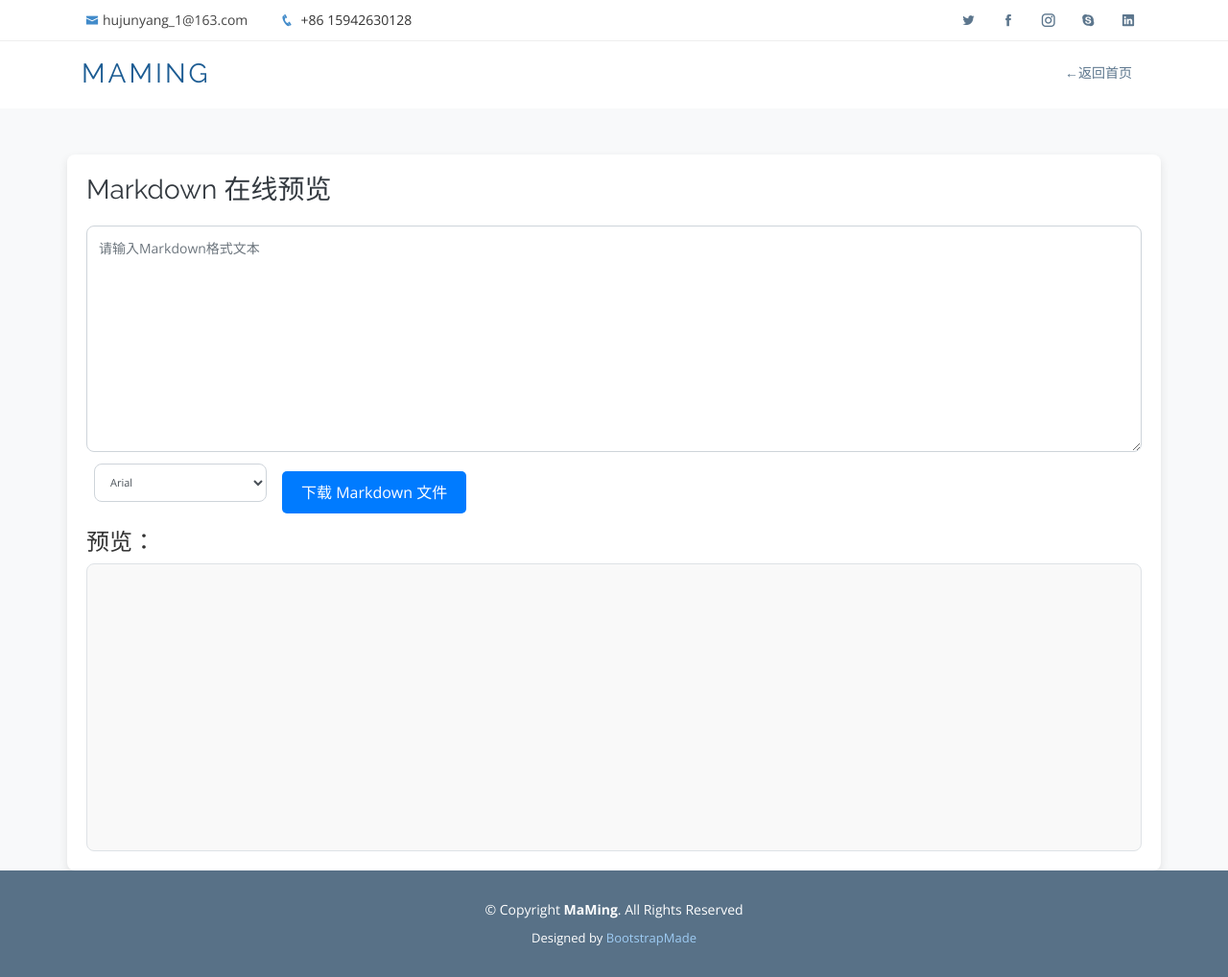
After one commit to FanZDStar/ChartCloudRepo, a Flask app: page /preview in a window 1280 px wide. The commit adds this page. Shown: the whole page at 96% size. Run offline with Flask 3, Linux system fonts and the light colour scheme; some libraries are stand-ins or nearby versions.

Commit message:
add markdown preview

```diff
--- a/app.py
+++ b/app.py
@@ -2,7 +2,7 @@
 Author: ourEDA MaMing
 Date: 2024-10-24 00:15:31
 LastEditors: ourEDA MaMing
-LastEditTime: 2024-12-01 12:27:10
+LastEditTime: 2024-12-01 13:56:54
 FilePath: \ChartCloudRepo\app.py
 Description: 李猴啊
 
@@ -292,7 +292,9 @@ def like_review(review_id):
         return jsonify({"message": "评论未找到!"}), 404
 
 
-
+@app.route("/preview")
+def preview():
+    return render_template('preview.html')
 
 
 if __name__ == '__main__':
--- a/templates/movie.html
+++ b/templates/movie.html
@@ -71,8 +71,6 @@
           <li><a href="/index">首页</a></li>
           <li class="active"><a href="/movie">电影</a></li>
           <li><a href="/score">数据处理</a></li>
-          <li><a href="/team">团队</a></li>
-          <li><a href="/WordCloudTool">词云小工具</a></li>
           <li><a href="/review">电影评论区</a></li>
         </ul>
       </nav><!-- .nav-menu -->
--- /dev/null
+++ b/templates/preview.html
@@ -0,0 +1,252 @@
+<!DOCTYPE html>
+<html lang="en">
+
+<head>
+    <meta charset="utf-8">
+    <meta content="width=device-width, initial-scale=1.0" name="viewport">
+    <script src="../static/echarts.min.js"></script>
+    <title>豆瓣电影数据分析网</title>
+    <meta content="" name="description">
+    <meta content="" name="keywords">
+
+    <!-- Favicons -->
+    <link href="../static/assets/img/favicon.png" rel="icon">
+    <link href="../static/assets/img/apple-touch-icon.png" rel="apple-touch-icon">
+
+    <!-- Google Fonts -->
+    <link
+        href="https://fonts.googleapis.com/css?family=Open+Sans:300,300i,400,400i,600,600i,700,700i|Raleway:300,300i,400,400i,600,600i,700,700i,900"
+        rel="stylesheet">
+
+    <!-- Vendor CSS Files -->
+    <link href="../static/assets/vendor/bootstrap/css/bootstrap.min.css" rel="stylesheet">
+    <link href="../static/assets/vendor/icofont/icofont.min.css" rel="stylesheet">
+    <link href="../static/assets/vendor/boxicons/css/boxicons.min.css" rel="stylesheet">
+    <link href="../static/assets/vendor/animate.css/animate.min.css" rel="stylesheet">
+    <link href="../static/assets/vendor/venobox/venobox.css" rel="stylesheet">
+    <link href="../static/assets/vendor/aos/aos.css" rel="stylesheet">
+
+    <!-- Template Main CSS File -->
+    <link href="../static/assets/css/style.css" rel="stylesheet">
+    <script src="https://cdn.bootcss.com/marked/0.8.1/marked.min.js"></script>
+
+    <style>
+        /* 美化页面 */
+        body {
+            font-family: 'Open Sans', sans-serif;
+            background-color: #f8f9fa;
+            color: #333;
+        }
+
+        #markdown-preview {
+            background-color: #ffffff;
+            border-radius: 8px;
+            padding: 20px;
+            box-shadow: 0 4px 10px rgba(0, 0, 0, 0.1);
+            margin-top: 50px;
+        }
+
+        h2 {
+            font-size: 28px;
+            margin-bottom: 20px;
+            color: #343a40;
+        }
+
+        .form-group label {
+            font-size: 16px;
+            margin-bottom: 10px;
+            color: #495057;
+        }
+
+        .form-control {
+            border-radius: 8px;
+            border: 1px solid #ced4da;
+            padding: 12px;
+            font-size: 14px;
+            box-shadow: none;
+            transition: border-color 0.3s;
+        }
+
+        .form-control:focus {
+            border-color: #80bdff;
+            box-shadow: 0 0 0 0.2rem rgba(38, 143, 255, 0.25);
+        }
+
+        #markdown-output {
+            border-radius: 8px;
+            border: 1px solid #ced4da;
+            padding: 20px;
+            background-color: #f9f9f9;
+            min-height: 300px;
+            font-size: 16px;
+            line-height: 1.5;
+        }
+
+        .back-to-top {
+            position: fixed;
+            bottom: 50px;
+            right: 20px;
+            background-color: #007bff;
+            color: white;
+            border-radius: 50%;
+            padding: 10px;
+            display: none;
+        }
+
+        .back-to-top:hover {
+            background-color: #0056b3;
+        }
+
+        footer {
+            background-color: #343a40;
+            color: #fff;
+            padding: 20px 0;
+        }
+
+        footer .credits a {
+            color: #6c757d;
+        }
+
+        .download-btn {
+            margin-top: 20px;
+            padding: 10px 20px;
+            font-size: 16px;
+            background-color: #007bff;
+            color: white;
+            border: none;
+            border-radius: 5px;
+            cursor: pointer;
+        }
+
+        .download-btn:hover {
+            background-color: #0056b3;
+        }
+    </style>
+</head>
+
+<body>
+
+    <!-- ======= Top Bar ======= -->
+    <section id="topbar" class="d-none d-lg-block">
+        <div class="container clearfix">
+            <div class="contact-info float-left">
+                <i class="icofont-envelope"></i><a href="mailto:hujunyang_1@163.com">hujunyang_1@163.com</a>
+                <i class="icofont-phone"></i> +86 15942630128
+            </div>
+            <div class="social-links float-right">
+                <a href="#" class="twitter"><i class="icofont-twitter"></i></a>
+                <a href="#" class="facebook"><i class="icofont-facebook"></i></a>
+                <a href="#" class="instagram"><i class="icofont-instagram"></i></a>
+                <a href="#" class="skype"><i class="icofont-skype"></i></a>
+                <a href="#" class="linkedin"><i class="icofont-linkedin"></i></a>
+            </div>
+        </div>
+    </section>
+
+    <!-- ======= Header ======= -->
+    <header id="header">
+        <div class="container">
+            <div class="logo float-left">
+                <h1 class="text-light"><a href="index.html"><span>MaMing</span></a></h1>
+            </div>
+            <nav class="nav-menu float-right d-none d-lg-block">
+                <ul>
+                    <li><a href="/index">←返回首页</a></li>
+                </ul>
+            </nav><!-- .nav-menu -->
+        </div>
+    </header><!-- End Header -->
+
+    <!-- ======= Markdown Preview Section ======= -->
+    <section id="markdown-preview" class="container mt-5">
+        <h2>Markdown 在线预览</h2>
+
+        <!-- Markdown Textarea (Input area for user to write Markdown) -->
+        <div class="form-group">
+            <textarea id="markdown-input" class="form-control" rows="10" placeholder="请输入Markdown格式文本"></textarea>
+            <div class="form-group d-flex align-items-center">
+                <select id="font-select" class="form-control ml-2" style="width: 180px; font-size: 11px; height: 40px;">
+                    <option value="Arial">Arial</option>
+                    <option value="Courier New">Courier New</option>
+                    <option value="Georgia">Georgia</option>
+                    <option value="Times New Roman">Times New Roman</option>
+                    <option value="Verdana">Verdana</option>
+                </select>
+
+                <button id="download-btn" class="download-btn ml-3">下载 Markdown 文件</button>
+            </div>
+
+
+
+        </div>
+
+        <!-- Preview Area (The converted HTML will be displayed here) -->
+        <h4>预览：</h4>
+        <div id="markdown-output" class="border p-3" style="min-height: 300px;"></div>
+
+        <!-- Download Button -->
+
+    </section>
+
+    <!-- ======= Footer ======= -->
+    <footer id="footer">
+        <div class="container">
+            <div class="copyright">
+                &copy; Copyright <strong><span>MaMing</span></strong>. All Rights Reserved
+            </div>
+            <div class="credits">
+                Designed by <a href="https://bootstrapmade.com/">BootstrapMade</a>
+            </div>
+        </div>
+    </footer><!-- End Footer -->
+
+    <a href="#" class="back-to-top"><i class="icofont-simple-up"></i></a>
+
+    <!-- Vendor JS Files -->
+    <script src="../static/assets/vendor/jquery/jquery.min.js"></script>
+    <script src="../static/assets/vendor/bootstrap/js/bootstrap.bundle.min.js"></script>
+    <script src="../static/assets/vendor/jquery.easing/jquery.easing.min.js"></script>
+    <script src="../static/assets/vendor/php-email-form/validate.js"></script>
+    <script src="../static/assets/vendor/jquery-sticky/jquery.sticky.js"></script>
+    <script src="../static/assets/vendor/venobox/venobox.min.js"></script>
+    <script src="../static/assets/vendor/waypoints/jquery.waypoints.min.js"></script>
+    <script src="../static/assets/vendor/counterup/counterup.min.js"></script>
+    <script src="../static/assets/vendor/isotope-layout/isotope.pkgd.min.js"></script>
+    <script src="../static/assets/vendor/aos/aos.js"></script>
+
+    <!-- Template Main JS File -->
+    <script src="../static/assets/js/main.js"></script>
+
+    <!-- Markdown Preview JS -->
+    <script>
+        document.addEventListener('DOMContentLoaded', function () {
+            const markdownInput = document.getElementById('markdown-input');
+            const markdownOutput = document.getElementById('markdown-output');
+            const fontSelect = document.getElementById('font-select');
+
+            // 监听字体选择变化，更新 textarea 的字体
+            fontSelect.addEventListener('change', function () {
+                markdownInput.style.fontFamily = fontSelect.value;
+            });
+
+            // 监听输入事件并更新预览
+            markdownInput.addEventListener('input', function () {
+                const markdownText = markdownInput.value;
+                const htmlContent = marked(markdownText);
+                markdownOutput.innerHTML = htmlContent;
+            });
+
+            // 下载 Markdown 文件
+            document.getElementById('download-btn').addEventListener('click', function () {
+                const markdownText = markdownInput.value;
+                const blob = new Blob([markdownText], { type: 'text/markdown' });
+                const link = document.createElement('a');
+                link.href = URL.createObjectURL(blob);
+                link.download = 'markdown.md';
+                link.click();
+            });
+        });
+    </script>
+</body>
+
+</html>
--- a/templates/review.html
+++ b/templates/review.html
@@ -187,8 +187,6 @@
                     <li><a href="/index">首页</a></li>
                     <li><a href="/movie">电影</a></li>
                     <li><a href="/score">数据处理</a></li>
-                    <li><a href="/team">团队</a></li>
-                    <li><a href="/WordCloudTool">词云小工具</a></li>
                     <li class="active"><a href="/review">电影评论区</a></li>
                 </ul>
             </nav>
--- a/templates/score.html
+++ b/templates/score.html
@@ -74,8 +74,6 @@
           <li><a href="/index">首页</a></li>
           <li><a href="/movie">电影</a></li>
           <li class="active"><a href="/score">数据处理</a></li>
-          <li><a href="/team">团队</a></li>
-          <li><a href="/WordCloudTool">词云小工具</a></li>
           <li><a href="/review">电影评论区</a></li>
         </ul>
       </nav><!-- .nav-menu -->
```
Also changed, not shown: templates/WordCloudTool.html (+1 -6 lines), templates/index.html (+1 -6 lines), templates/team.html (+1 -6 lines).
